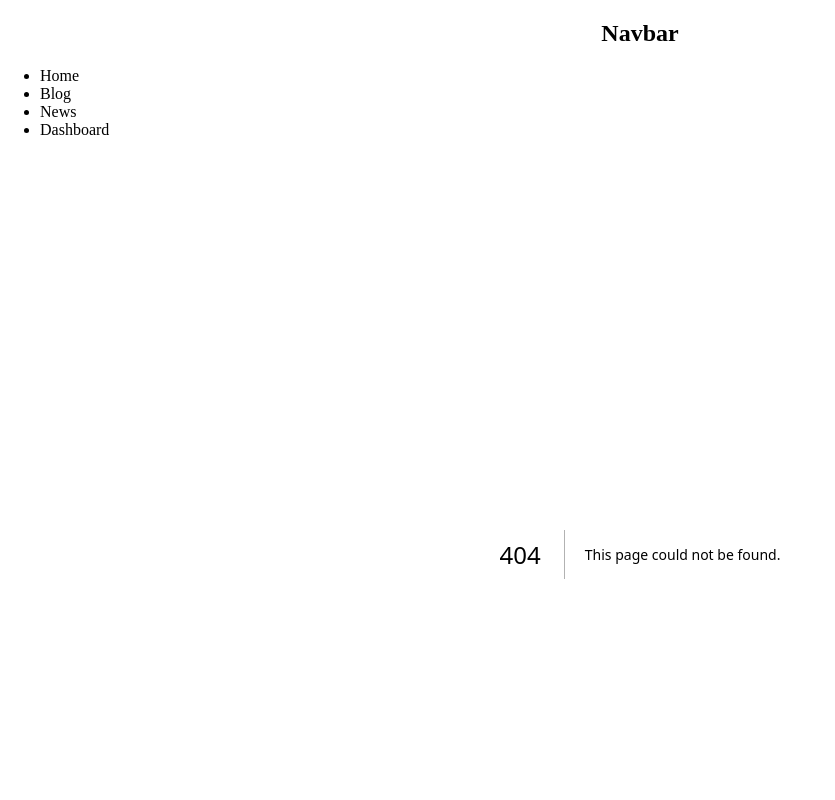
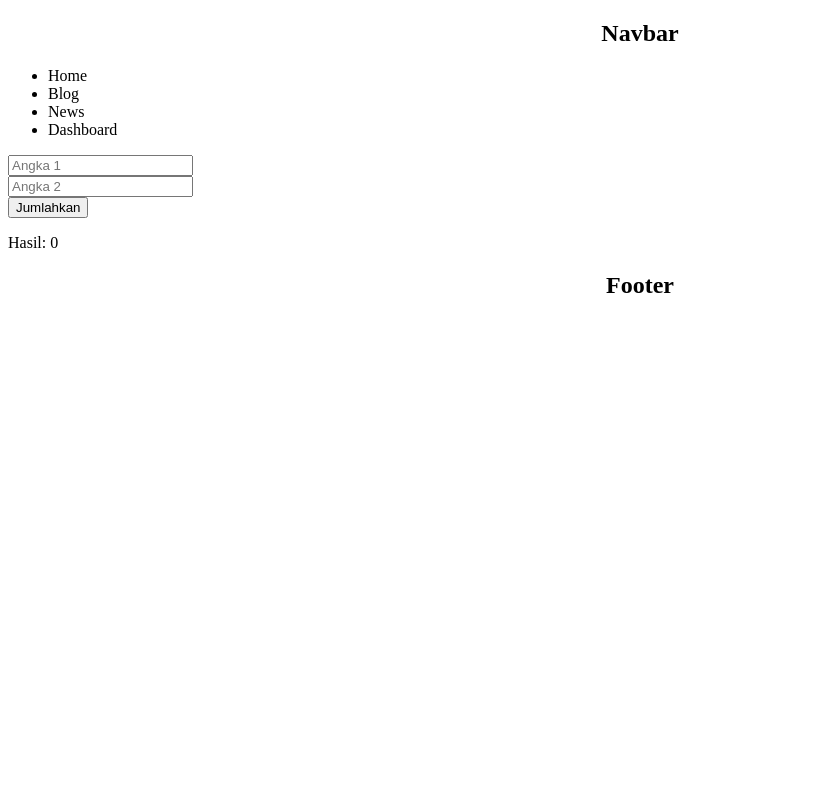
Before and after one commit to adrianmulyawan/belajar-nextjs-2, a Next.js app: page /calculator in a window 1280 px wide. Before the commit this address had no page. Shown: the top 800 px of the page, without its empty margins (0-835 px from the left). Built offline with nearby package versions, Linux system fonts and the light colour scheme.

Commit message:
implementasi client component dan server component

```diff
--- /dev/null
+++ b/app/calculator/page.jsx
@@ -0,0 +1,35 @@
+"use client" // agar dibuat menjadi client component
+
+import { useState } from "react";
+
+// > Client Component
+// => Biasanya ada interaksi kepada pengguna.
+// => Seperti memasukan data kedalam inputan.
+// => User bisa click, dll
+const Calculator = () => {
+  const [angkaSatu, setAngkaSatu] = useState(0);
+  const [angkaDua, setAngkaDua] = useState(0);
+  const [hasil, setHasil] = useState(0);
+
+  const handleSubmitCalculator = (event) => {
+    event.preventDefault();
+
+    const hasilJumlah = angkaSatu + angkaDua;
+    // console.info(hasilJumlah, '=> hasil jumlah');
+
+    setHasil(hasilJumlah);
+  };
+
+  return (
+    <>
+      <form onSubmit={ handleSubmitCalculator }>
+        <input type="text" placeholder="Angka 1" onChange={ (e) => setAngkaSatu(parseInt(e.target.value)) } /> <br />
+        <input type="text" placeholder="Angka 2" onChange={ (e) => setAngkaDua(parseInt(e.target.value)) } /> <br />
+        <button>Jumlahkan</button>
+        <p>Hasil: { hasil }</p>
+      </form>
+    </>
+  );
+}
+
+export default Calculator;
```
Also changed, not shown: app/blogs/page.jsx (added, +25 -0 lines).
